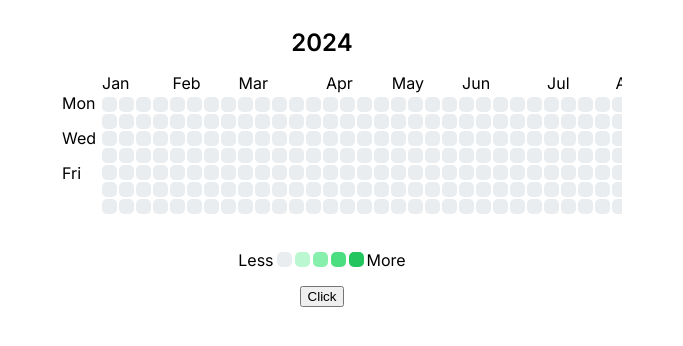
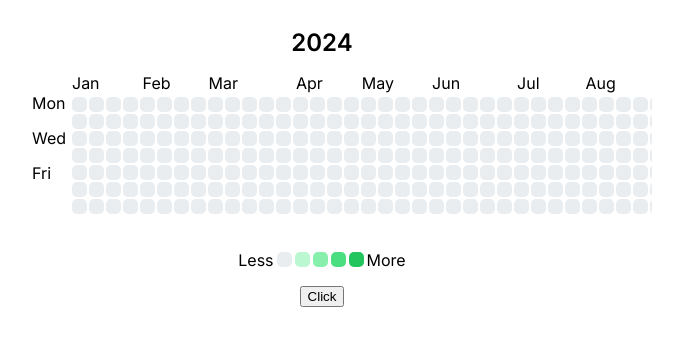
Before and after one commit to rickyharvywaldt/streaks, a plain HTML site: page index.html in a window 1280 px wide. Shown: the whole page, without its empty margins (318-1001 px from the left). Drawn offline with Linux system fonts and the light colour scheme.

Commit message:
add padding right

```diff
--- a/style.css
+++ b/style.css
@@ -21,6 +21,7 @@ body {
   overflow: scroll;
   margin: auto;
   padding-left: 80px;
+  padding-right: 80px;
 }
 
 .wrapper {
```
